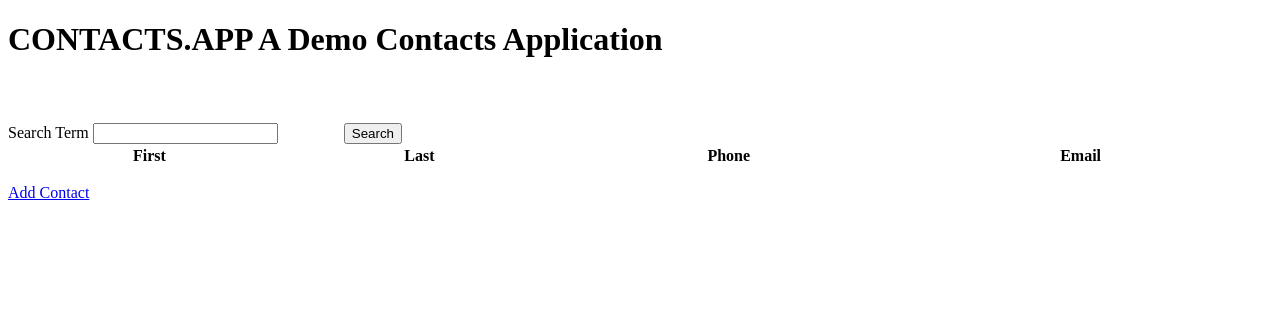
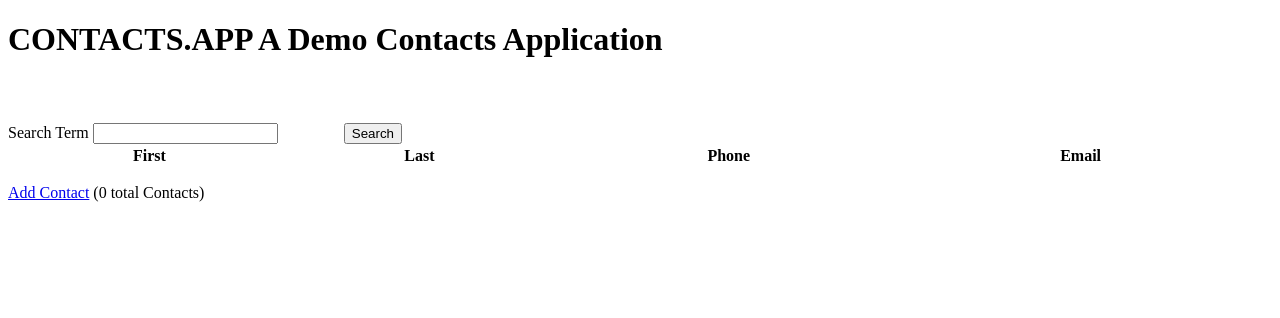
Before and after one commit to wrhansen/hypermedia-systems, a Flask app: page /contacts in a window 1280 px wide. Shown: the top 318 px of the page. Run offline with Flask 3, Linux system fonts and the light colour scheme; lists and menus that the app fills with data are empty.

Commit message:
Chapter 6: Lazy Loading

```diff
--- a/app.py
+++ b/app.py
@@ -1,4 +1,5 @@
 import secrets
+import time
 
 from flask import Flask, flash, redirect, render_template, request
 
@@ -21,7 +22,8 @@ def contacts():
     if search is not None:
         contacts_set = Contact.search(search)
         if request.headers.get("HX-TRIGGER") == "search":
-            return render_template("rows.html", contacts=contacts_set)
+            time.sleep(0.5)
+            return render_template("rows.html", contacts=contacts_set, page=page)
     else:
         contacts_set = Contact.all(page)
     return render_template("index.html", contacts=contacts_set, page=page)
@@ -90,3 +92,9 @@ def contacts_email_get(contact_id=0):
     c.email = request.args.get("email")
     c.validate()
     return c.errors.get("email") or ""
+
+
+@app.route("/contacts/count")
+def contacts_count():
+    count = Contact.count()
+    return "(" + str(count) + " total Contacts)"
--- a/templates/index.html
+++ b/templates/index.html
@@ -38,7 +38,9 @@
 </table>
 
 <p>
-    <a href="/contacts/new">Add Contact</a>
+    <a href="/contacts/new">Add Contact</a> <span hx-get="/contacts/count" hx-trigger="revealed">
+        <img id="spinner" class="htmx-indicator" src="/static/img/spinning-circles.svg" />
+    </span>
 </p>
 
 <div>
```
